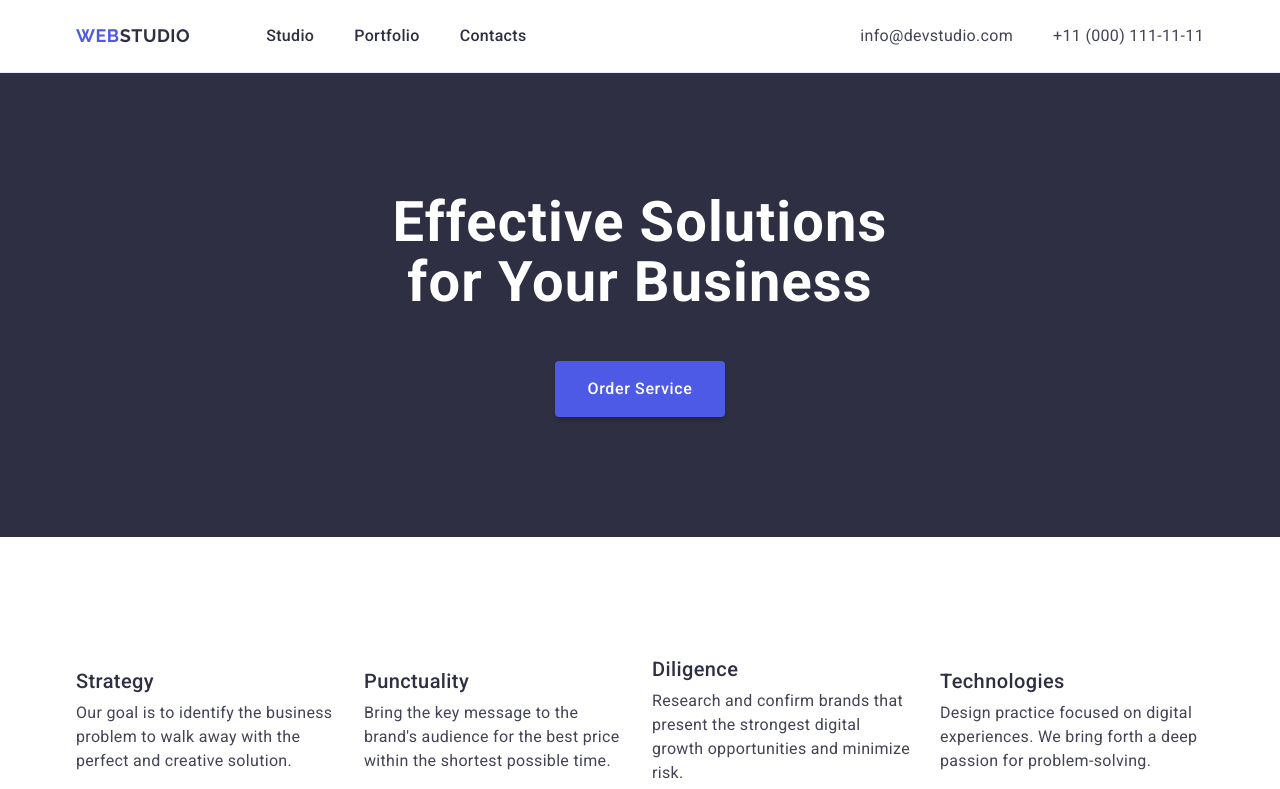
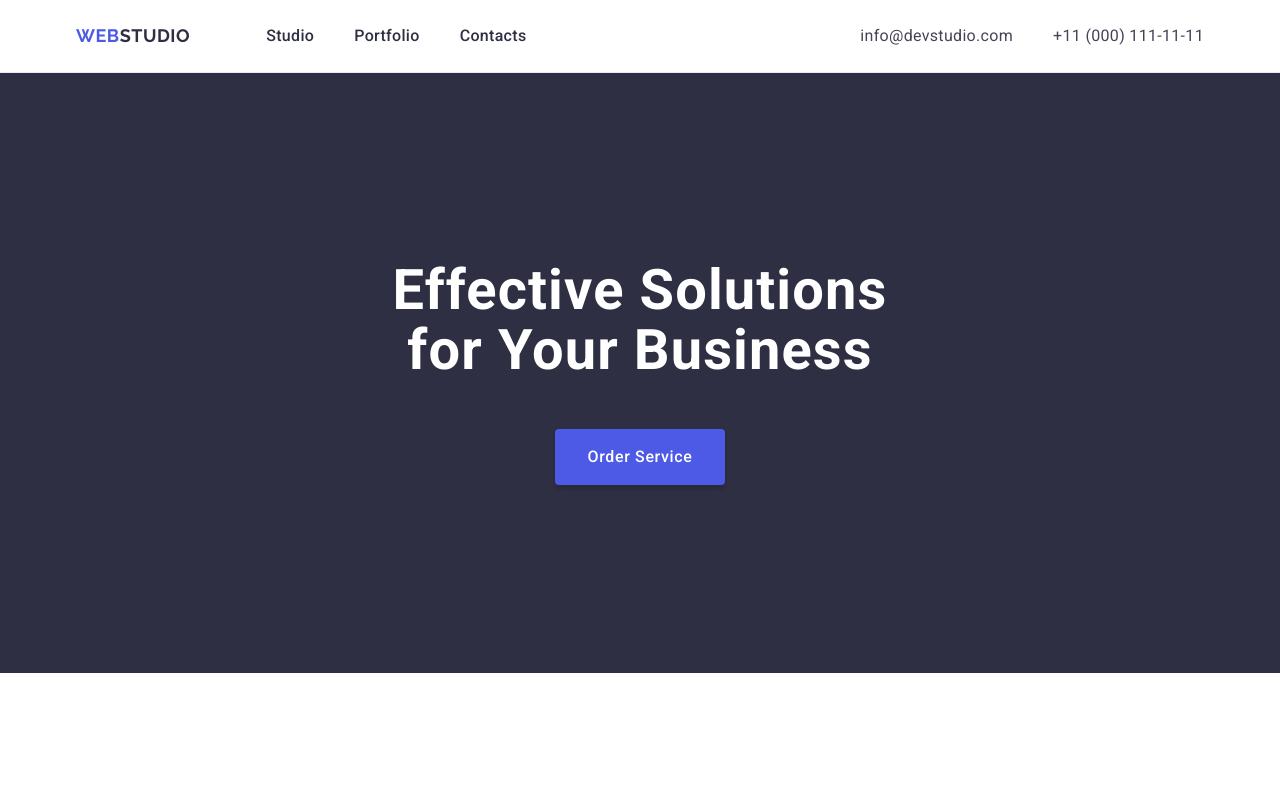
Before and after one commit to cldGryphem/goit-markup-hw-03, a plain HTML site: page index.html in a window 1280 px wide. Shown: the top 789 px of the page. Drawn offline with nearby package versions, Linux system fonts and the light colour scheme.

Commit message:
padding sec-first

```diff
--- a/css/styles.css
+++ b/css/styles.css
@@ -37,7 +37,9 @@ img {
 }
 
 
-
+.section {
+    padding: 120px 0;
+}
 
 
 /*---------        HEADER      ---------*/
@@ -146,11 +148,9 @@ img {
 
 .hero {
     background-color: #2e2f42;
+    padding: 188px 0;
 }
 
-.section {
-    padding: 120px 0;
-}
 
 .hero-title {
     font-weight: 700;
```
